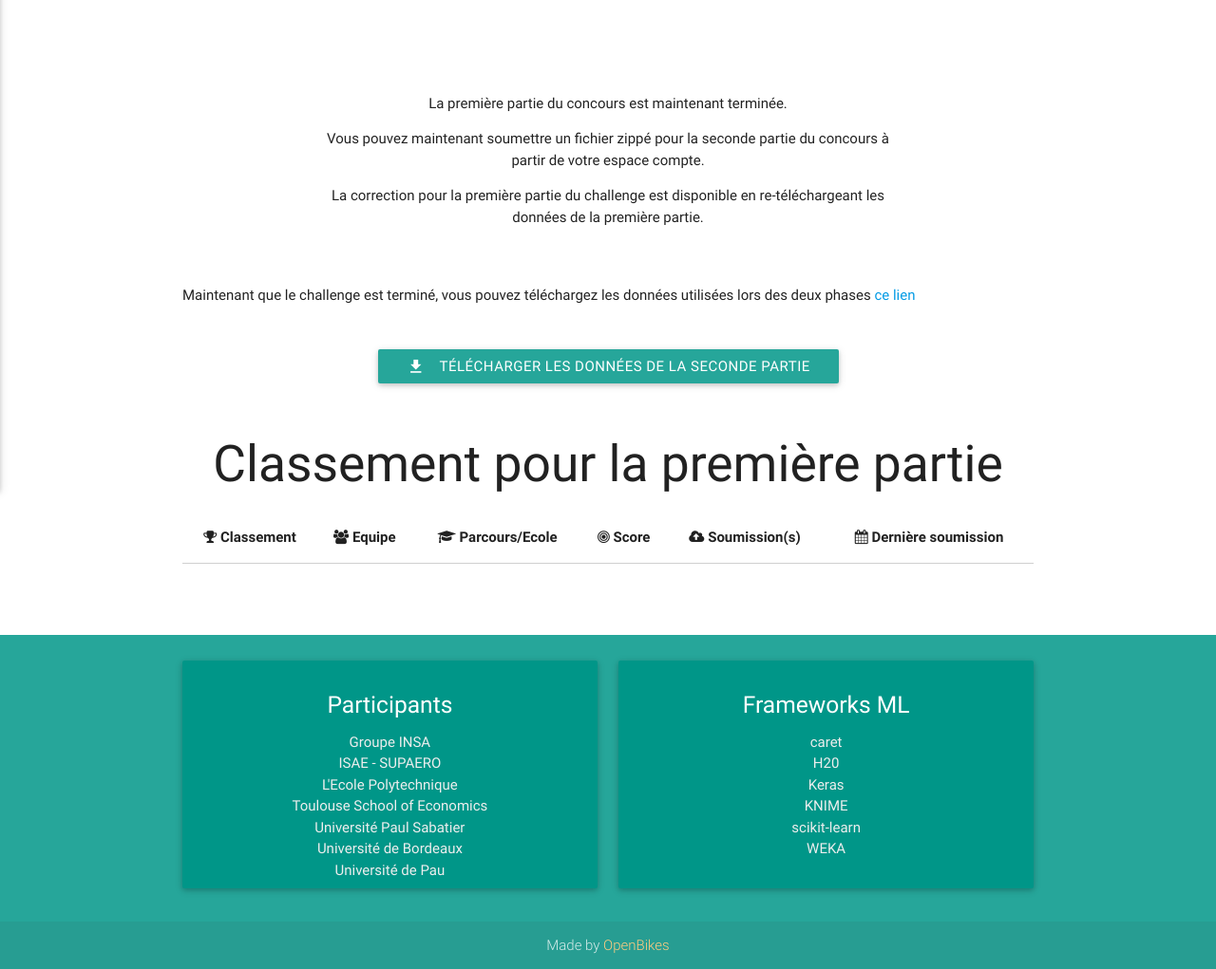
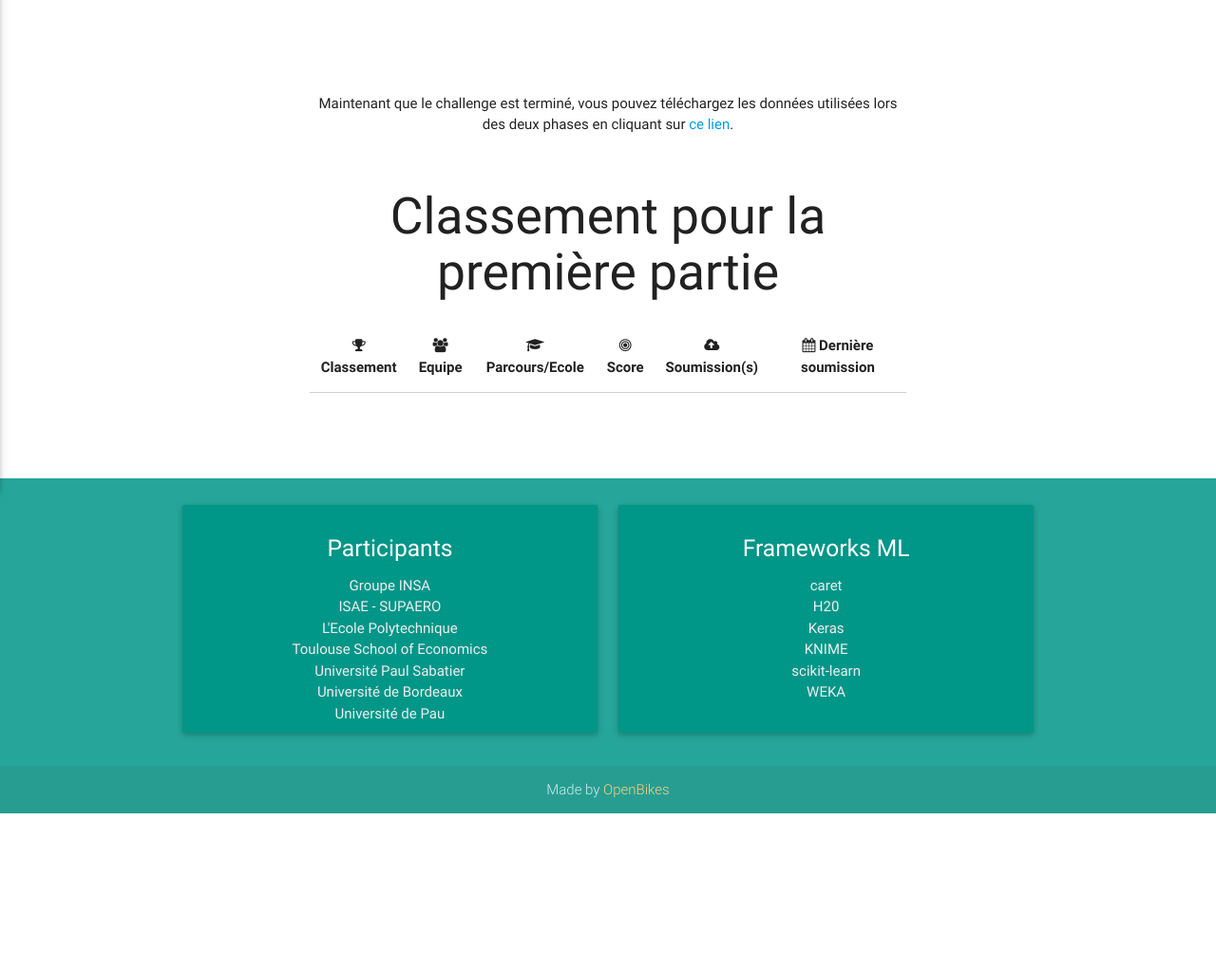
Before and after one commit to OpenBikes/Challenge-2016, a Django app: page / in a window 1280 px wide. Shown: the part 343-1364 px from the top of the page at 95% size. After the commit the page ends 1200 px from the top, so only its background shows below. Run offline with Django 3.2, Linux system fonts and the light colour scheme; data that the repository does not hold is empty; parts of the project's set-up code (start-up, migrations or seed data) failed here and were passed over.

Commit message:
Update homepage

```diff
--- a/public/templates/public/index.html
+++ b/public/templates/public/index.html
@@ -15,20 +15,8 @@
 
     <div class="section">
       <div class="center container">
-        <p>La première partie du concours est maintenant terminée.</p>
-        <p>Vous pouvez maintenant soumettre un fichier zippé pour la seconde partie du concours à partir de votre espace compte.</p>
-        <p>La correction pour la première partie du challenge est disponible en re-téléchargeant les données de la première partie.</p>
-      </div>
-    </div>
-
-    <div class="section">
-      <p>Maintenant que le challenge est terminé, vous pouvez téléchargez les données utilisées lors des deux phases <a href="https://www.dropbox.com/s/9qy2xbyfi16j0wc/challenge.zip?dl=0">ce lien</a></p>
-    </div>
-
-    <div class="section">
+        <p>Maintenant que le challenge est terminé, vous pouvez téléchargez les données utilisées lors des deux phases en cliquant sur <a href="https://www.dropbox.com/s/9qy2xbyfi16j0wc/challenge.zip?dl=0">ce lien</a>.</p>
       <div class="center container">
-        <a href="{% static 'data/data_2.zip' %}"  class="waves-effect waves-light btn tooltipped" data-position="top" data-delay="50" data-tooltip="Données pour Toulouse, Paris et New-York du 1er avril 2016 au 4 janvier 2017"><i class="material-icons left">get_app</i>Télécharger les données de la seconde partie</a>
-      </div>
     </div>
 
     <div class="section">
```
